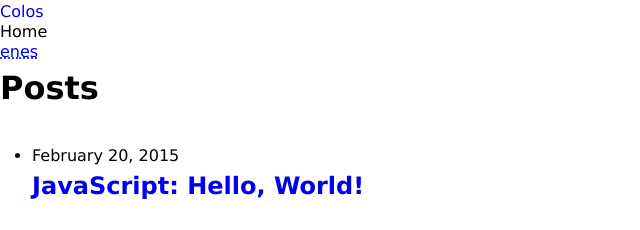
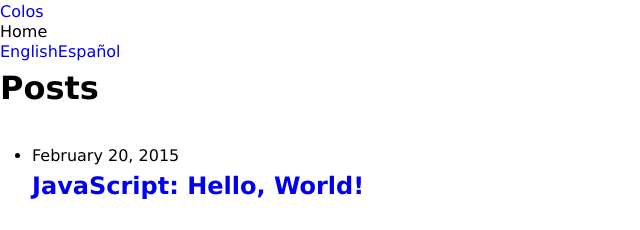
Before and after one commit to ahaasler/colos, a Jekyll site: the page built from _pages/en/home.md, in a window 1280 px wide. Shown: the top 230 px of the page, without its empty margins (0-640 px from the left). Built offline with Jekyll 4.4.1, drawn with Linux system fonts in a browser that asks for light colours; Markdown is read by kramdown in place of the engine named in the settings.

Commit message:
Replace abbreviations with full language name
It's better for readability.

```diff
--- a/_includes/header.html
+++ b/_includes/header.html
@@ -2,7 +2,7 @@
 	<core-icon-button icon="menu" core-drawer-toggle></core-icon-button>
 	<div flex>{{ page.title }}</div>
 	<paper-menu-button id"language" class="lang">
-		<paper-icon-button icon="language" center></paper-icon-button>
+		<paper-icon-button icon="language"></paper-icon-button>
 		<paper-dropdown class="dropdown" halign="right">
 			<core-menu class="menu">
 				{% assign lang_pages = (site.pages | where: 'label', page.label | sort: 'lang') %}
@@ -10,7 +10,7 @@
 					{% if p.label %}
 						<paper-item>
 							<a href="{{ p.url | prepend: site.baseurl }}" hreflang="{{ p.lang }}"{% if page.lang == p.lang %} class="current"{% endif %} title="{{ p.title }} - {{ site.locales[p.lang].full_lang_name }}">
-								<abbr lang="{{ p.lang }}" title="{{ site.locales[p.lang].full_lang_name }}">{{ p.lang }}</abbr>
+								{{ site.locales[p.lang].full_lang_name }}
 							</a>
 						</paper-item>
 					{% endif %}
@@ -20,7 +20,7 @@
 					{% if p.label %}
 						<paper-item>
 							<a href="{{ p.url | prepend: site.baseurl }}" hreflang="{{ p.lang }}"{% if page.lang == p.lang %} class="current"{% endif %} title="{{ p.title }} - {{ site.locales[p.lang].full_lang_name }}">
-								<abbr lang="{{ p.lang }}" title="{{ site.locales[p.lang].full_lang_name }}">{{ p.lang }}</abbr>
+								{{ site.locales[p.lang].full_lang_name }}
 							</a>
 						</paper-item>
 					{% endif %}
```
